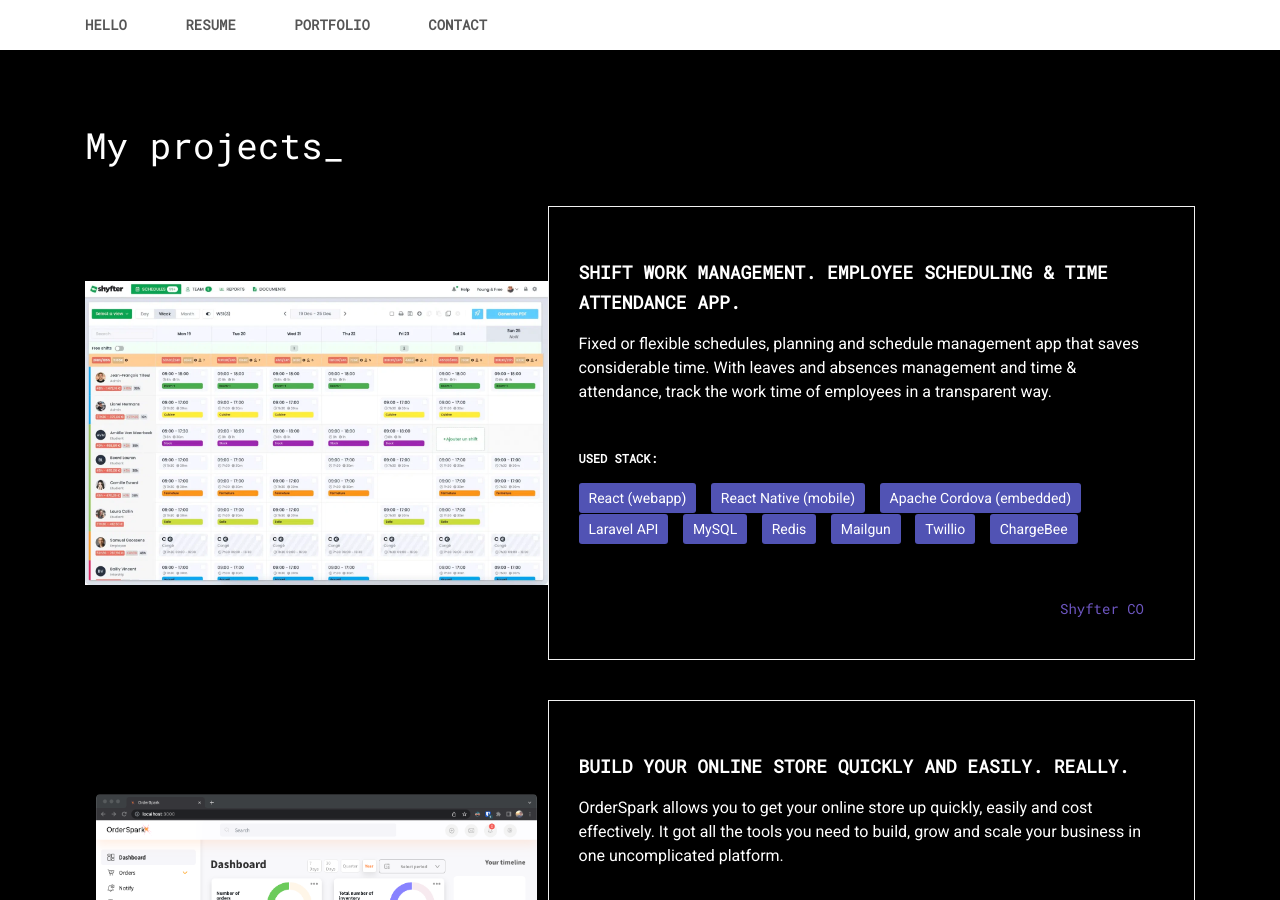
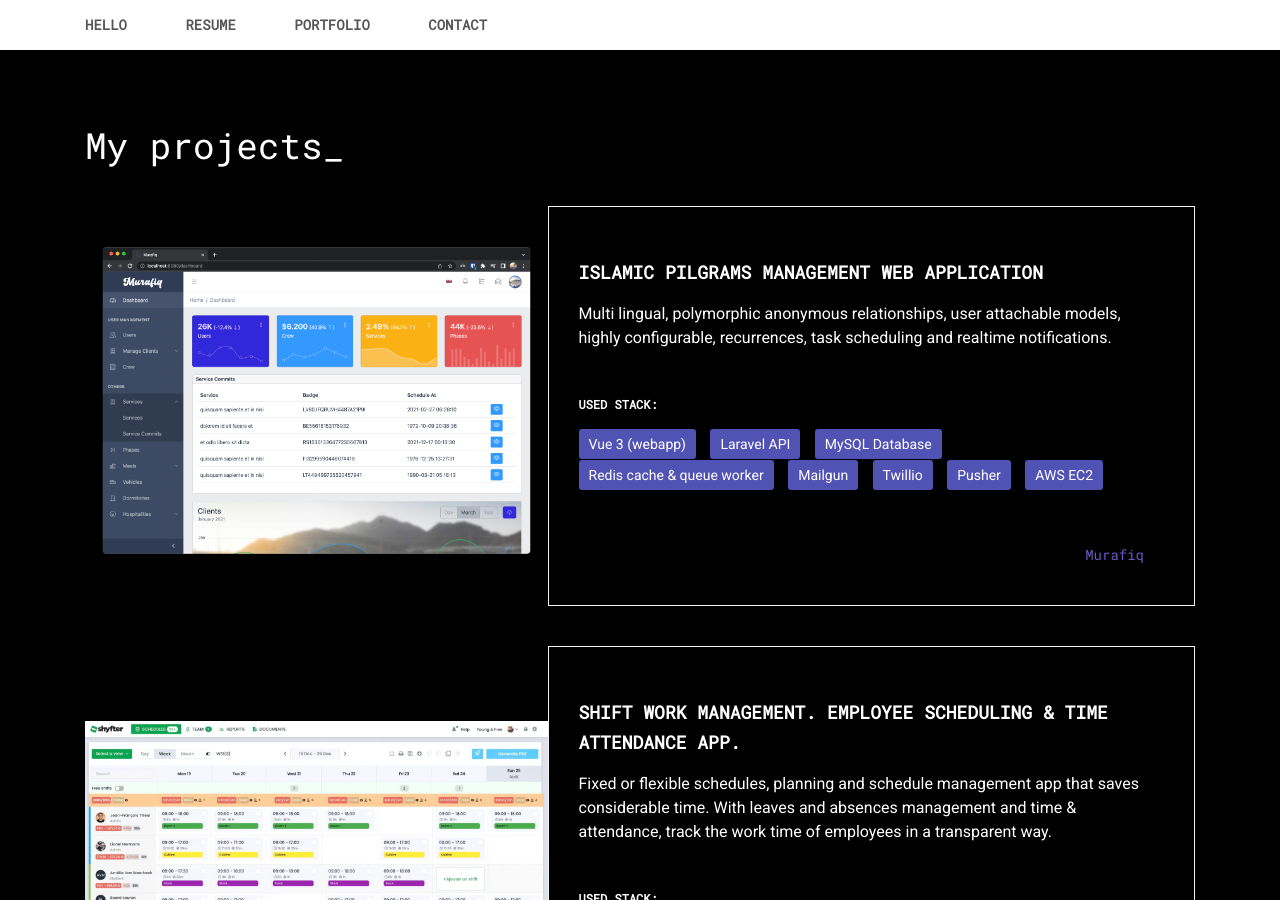
Before and after one commit to CaddyDz/caddydz.github.io, a Jekyll site: the page built from index.md, in a window 1280 px wide and 900 px high, scrolled down 3521 px. Built offline with Jekyll 4.4.1, drawn with Linux system fonts in a browser that asks for light colours; nearby versions of some CDN libraries.

Commit message:
Added Murafiq
Signed-off-by: Salim Djerbouh <13698160+CaddyDz@users.noreply.github.com>

```diff
--- a/_layouts/default.html
+++ b/_layouts/default.html
@@ -435,7 +435,44 @@
             data-portfolio-tag="web-sites"
           >
             <div class="col-md-6 col-lg-5 project-card__img">
-              <img class="" src="/assets/img/shyfter.webp" alt="project-img" />
+              <img src="/assets/img/murafiq.png" alt="project-img" />
+            </div>
+            <div class="col-md-6 col-lg-7 project-card__info">
+              <h3 class="project-card__title">
+                Islamic pilgrams management web application
+              </h3>
+              <p class="project-card__description">
+                Multi lingual, polymorphic anonymous relationships, user
+                attachable models, highly configurable, recurrences, task
+                scheduling and realtime notifications.
+              </p>
+              <p class="project-card__stack">Used stack:</p>
+              <ul class="tags">
+                <li>Vue 3 (webapp)</li>
+                <li>Laravel API</li>
+                <li>MySQL Database</li>
+                <li>Redis cache & queue worker</li>
+                <li>Mailgun</li>
+                <li>Twillio</li>
+                <li>Pusher</li>
+                <li>AWS EC2</li>
+              </ul>
+              <a
+                href="https://murafiq.dsalim.dev"
+                class="project-card__link"
+                target="_blank"
+                >Murafiq</a
+              >
+            </div>
+          </div>
+          <div
+            class="row project-card"
+            data-toggle="modal"
+            data-target="#portfolioModal"
+            data-portfolio-tag="web-sites"
+          >
+            <div class="col-md-6 col-lg-5 project-card__img">
+              <img src="/assets/img/shyfter.webp" alt="project-img" />
             </div>
             <div class="col-md-6 col-lg-7 project-card__info">
               <h3 class="project-card__title">
```
Also changed, not shown: assets/img/murafiq.png (added).
